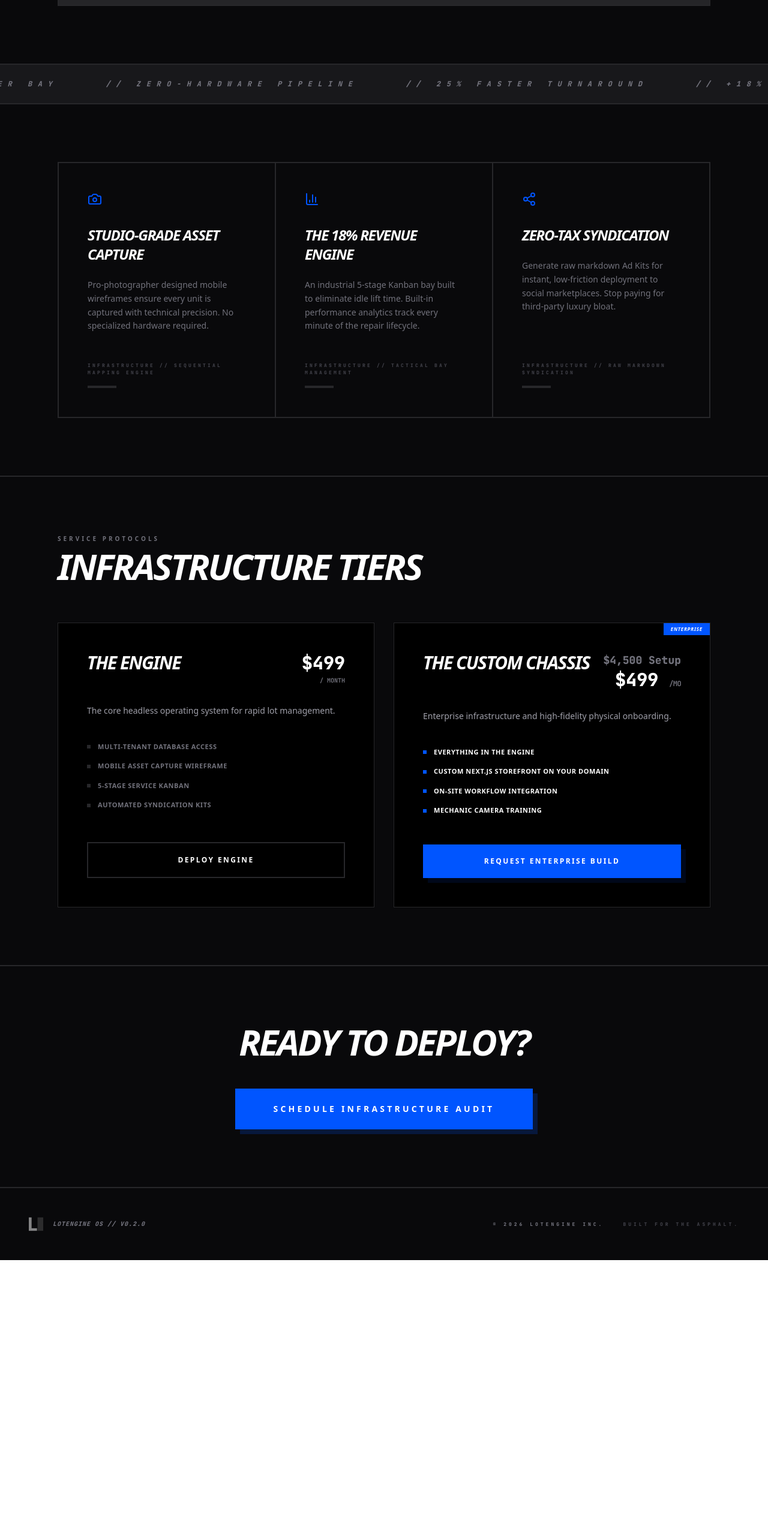
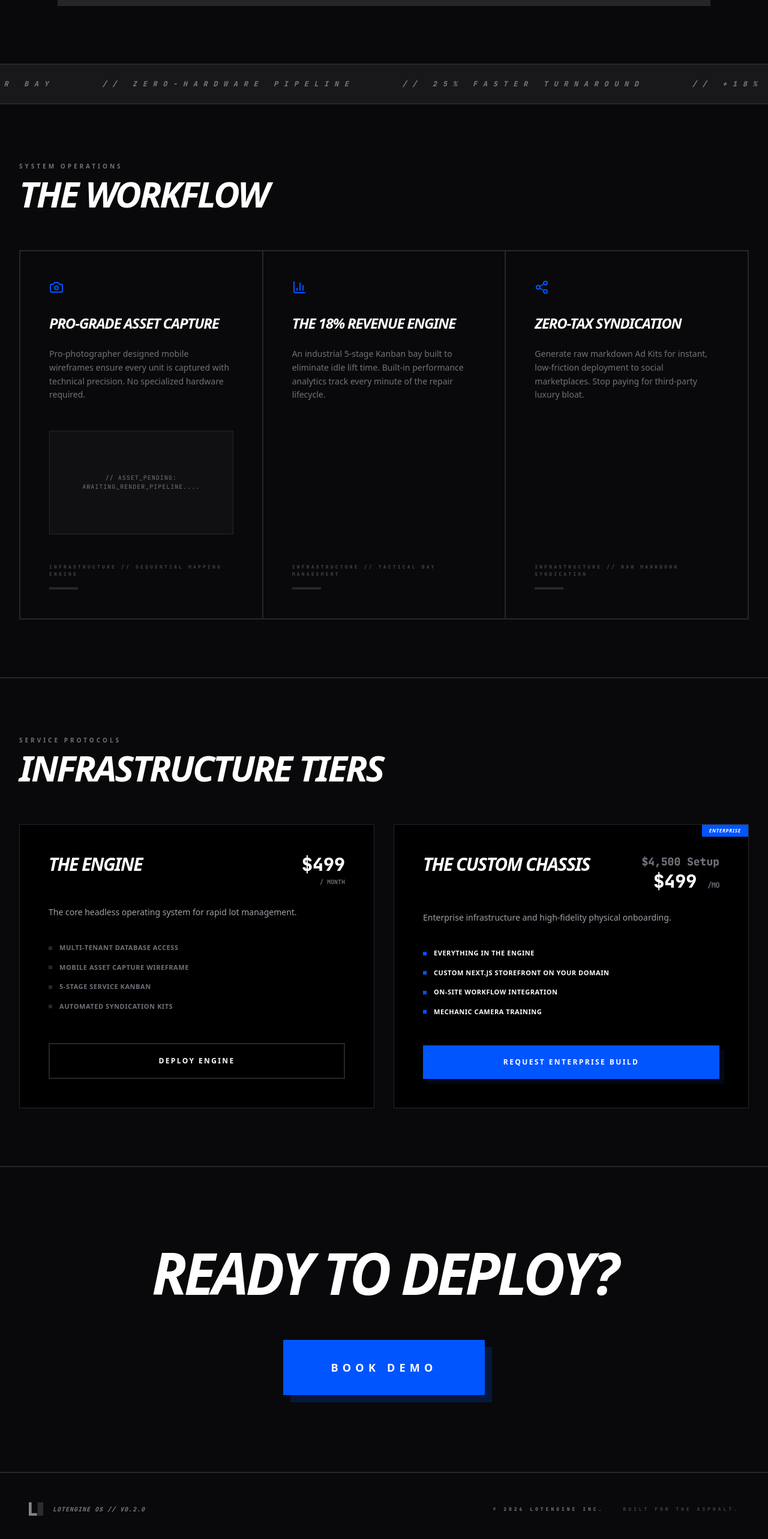
Before and after one commit to benwiththelens/LotEngine, a Next.js app: page / in a window 1280 px wide. Shown: the part 1392-3958 px from the top of the page at 60% size. Before the commit the page ends 3493 px from the top, so only its background shows below. Built offline with nearby package versions, Linux system fonts and the light colour scheme; no server answers; the database is empty; grey boxes are pictures that could not be loaded.

Commit message:
feat(marketing): implement full conversion funnel and smooth scroll navigation

```diff
--- /dev/null
+++ b/app/(marketing)/layout.tsx
@@ -0,0 +1,18 @@
+import type { Metadata } from "next";
+
+export const metadata: Metadata = {
+  title: "LotEngine",
+  description: "The Headless Dealership Operating System.",
+};
+
+export default function MarketingLayout({
+  children,
+}: {
+  children: React.ReactNode;
+}) {
+  return (
+    <div className="scroll-smooth">
+      {children}
+    </div>
+  );
+}
--- a/app/(marketing)/page.tsx
+++ b/app/(marketing)/page.tsx
@@ -16,10 +16,11 @@ export default function MarketingPage() {
 
   const pillars = [
     {
-      title: "Studio-Grade Asset Capture",
+      title: "Pro-Grade Asset Capture",
       description: "Pro-photographer designed mobile wireframes ensure every unit is captured with technical precision. No specialized hardware required.",
       icon: <Camera size={24} className="text-[#0055FF]" />,
-      detail: "Sequential mapping engine"
+      detail: "Sequential mapping engine",
+      hasPreview: true
     },
     {
       title: "The 18% Revenue Engine",
@@ -46,7 +47,7 @@ export default function MarketingPage() {
         <div className="hidden md:flex gap-8 text-[10px] font-bold uppercase tracking-[0.3em] text-zinc-500">
             <a href="#pillars" className="hover:text-white transition-colors">Architecture</a>
             <a href="#demo" className="hover:text-white transition-colors">Operations</a>
-            <a href="#pricing" className="hover:text-white transition-colors">Infrastructure</a>
+            <a href="#infrastructure" className="hover:text-white transition-colors">Infrastructure</a>
         </div>
         <Link
             href="/login"
@@ -131,8 +132,15 @@ export default function MarketingPage() {
         </div>
       </section>
 
-      {/* 3 Pillars Section */}
-      <section id="pillars" className="p-8 md:p-24 max-w-7xl mx-auto">
+      {/* #demo Section (Operations) */}
+      <section id="demo" className="min-h-screen py-24 px-8 max-w-7xl mx-auto">
+        <div className="flex flex-col md:flex-row justify-between items-end mb-16 gap-4">
+          <div>
+            <p className="text-[10px] font-black uppercase tracking-[0.4em] text-zinc-500 mb-2 text-white">System Operations</p>
+            <h2 className="text-4xl md:text-6xl font-black uppercase italic tracking-tighter leading-none text-white">The Workflow</h2>
+          </div>
+        </div>
+
         <div className="grid grid-cols-1 md:grid-cols-3 gap-0 border-t-2 border-l-2 border-zinc-800">
           {pillars.map((pillar, i) => (
             <motion.div
@@ -145,10 +153,17 @@ export default function MarketingPage() {
             >
               <div>
                 <div className="mb-8">{pillar.icon}</div>
-                <h3 className="text-2xl font-black uppercase italic tracking-tighter mb-6">{pillar.title}</h3>
+                <h3 className="text-2xl font-black uppercase italic tracking-tighter mb-6 text-white">{pillar.title}</h3>
                 <p className="text-zinc-500 text-sm font-medium leading-relaxed mb-12">
                   {pillar.description}
                 </p>
+                {pillar.hasPreview && (
+                  <div className="aspect-video bg-zinc-900/50 border border-zinc-800 flex items-center justify-center mb-12">
+                    <p className="font-mono text-[10px] text-zinc-500 uppercase tracking-widest text-center px-4">
+                      // ASSET_PENDING: AWAITING_RENDER_PIPELINE....
+                    </p>
+                  </div>
+                )}
               </div>
               <div className="flex flex-col gap-4">
                 <div className="font-mono text-[8px] font-black uppercase tracking-[0.4em] text-zinc-700">INFRASTRUCTURE // {pillar.detail}</div>
@@ -159,12 +174,12 @@ export default function MarketingPage() {
         </div>
       </section>
 
-      {/* Infrastructure Section (Deployment Tiers) */}
-      <section id="pricing" className="p-8 md:p-24 max-w-7xl mx-auto border-t-2 border-zinc-800">
+      {/* #infrastructure Section (Pricing) */}
+      <section id="infrastructure" className="min-h-screen py-24 px-8 max-w-7xl mx-auto border-t-2 border-zinc-800">
         <div className="flex flex-col md:flex-row justify-between items-end mb-16 gap-4">
           <div>
-            <p className="text-[10px] font-black uppercase tracking-[0.4em] text-zinc-500 mb-2">Service Protocols</p>
-            <h2 className="text-4xl md:text-6xl font-black uppercase italic tracking-tighter leading-none">Infrastructure Tiers</h2>
+            <p className="text-[10px] font-black uppercase tracking-[0.4em] text-zinc-500 mb-2 text-white">Service Protocols</p>
+            <h2 className="text-4xl md:text-6xl font-black uppercase italic tracking-tighter leading-none text-white">Infrastructure Tiers</h2>
           </div>
         </div>
 
@@ -179,7 +194,7 @@ export default function MarketingPage() {
           >
             <div>
               <div className="flex justify-between items-start mb-8">
-                <h3 className="text-3xl font-black uppercase italic tracking-tighter">The Engine</h3>
+                <h3 className="text-3xl font-black uppercase italic tracking-tighter text-white">The Engine</h3>
                 <div className="text-right">
                   <p className="font-mono text-3xl font-black text-white">$499</p>
                   <p className="font-mono text-[10px] font-bold uppercase text-zinc-500 mt-1">/ Month</p>
@@ -187,7 +202,7 @@ export default function MarketingPage() {
               </div>
               <p className="text-zinc-400 text-sm font-medium mb-10 leading-relaxed">The core headless operating system for rapid lot management.</p>
 
-              <ul className="space-y-4 mb-12">
+              <ul className="space-y-4 mb-12 text-white">
                 {["Multi-Tenant Database Access", "Mobile Asset Capture Wireframe", "5-Stage Service Kanban", "Automated Syndication Kits"].map((feat) => (
                   <li key={feat} className="flex gap-3 items-center text-[11px] font-bold uppercase tracking-wider text-zinc-500">
                     <div className="w-1.5 h-1.5 bg-zinc-800" />
@@ -196,7 +211,7 @@ export default function MarketingPage() {
                 ))}
               </ul>
             </div>
-            <button className="w-full bg-transparent border-2 border-zinc-800 text-white py-5 text-xs font-black uppercase tracking-[0.2em] hover:bg-zinc-900 transition-all">
+            <button className="w-full bg-transparent border-2 border-zinc-800 text-white py-5 text-xs font-black uppercase tracking-[0.2em] hover:bg-zinc-900 transition-all text-white">
               Deploy Engine
             </button>
           </motion.div>
@@ -212,15 +227,15 @@ export default function MarketingPage() {
             <div className="absolute top-0 right-0 bg-[#0055FF] text-white text-[8px] font-black uppercase px-3 py-1 tracking-widest italic">Enterprise</div>
             <div>
               <div className="flex justify-between items-start mb-8">
-                <h3 className="text-3xl font-black uppercase italic tracking-tighter">The Custom Chassis</h3>
-                <div className="text-right">
+                <h3 className="text-3xl font-black uppercase italic tracking-tighter text-white">The Custom Chassis</h3>
+                <div className="text-right text-white">
                   <p className="font-mono text-lg font-black text-zinc-500">$4,500 Setup</p>
                   <p className="font-mono text-3xl font-black text-white">$499 <span className="text-xs font-bold text-zinc-500 uppercase tracking-tighter">/mo</span></p>
                 </div>
               </div>
               <p className="text-zinc-400 text-sm font-medium mb-10 leading-relaxed">Enterprise infrastructure and high-fidelity physical onboarding.</p>
 
-              <ul className="space-y-4 mb-12">
+              <ul className="space-y-4 mb-12 text-white">
                 {["Everything in The Engine", "Custom Next.js Storefront on Your Domain", "On-Site Workflow Integration", "Mechanic Camera Training"].map((feat) => (
                   <li key={feat} className="flex gap-3 items-center text-[11px] font-bold uppercase tracking-wider text-white">
                     <div className="w-1.5 h-1.5 bg-[#0055FF]" />
@@ -229,21 +244,28 @@ export default function MarketingPage() {
                 ))}
               </ul>
             </div>
-            <button className="w-full bg-[#0055FF] text-white py-5 text-xs font-black uppercase tracking-[0.2em] hover:brightness-110 transition-all shadow-[8px_8px_0px_0px_rgba(0,85,255,0.1)]">
+            <button className="w-full bg-[#0055FF] text-white py-5 text-xs font-black uppercase tracking-[0.2em] hover:brightness-110 transition-all shadow-[8px_8px_0px_0px_rgba(0,85,255,0.1)] text-white">
               Request Enterprise Build
             </button>
           </motion.div>
         </div>
       </section>
 
-      {/* Industrial Quote / Bottom CTA */}
-      <section className="p-8 md:p-24 text-center border-t-2 border-zinc-800">
-        <h2 className="text-4xl md:text-6xl font-black uppercase italic tracking-tighter mb-12">
-          Ready to Deploy?
-        </h2>
-        <button className="bg-[#0055FF] text-white px-16 py-6 text-sm font-black uppercase tracking-[0.3em] hover:brightness-110 transition-all shadow-[8px_8px_0px_0px_rgba(0,85,255,0.2)]">
-          Schedule Infrastructure Audit
-        </button>
+      {/* Footer CTA Section */}
+      <section className="p-8 md:p-32 text-center border-t-2 border-zinc-800 bg-[#09090b]">
+        <motion.div
+          initial={{ opacity: 0, scale: 0.95 }}
+          whileInView={{ opacity: 1, scale: 1 }}
+          transition={{ duration: 0.5 }}
+          viewport={{ once: true }}
+        >
+          <h2 className="text-5xl md:text-8xl font-black uppercase italic tracking-tighter mb-16 text-white">
+            Ready to Deploy?
+          </h2>
+          <button className="bg-[#0055FF] text-white px-20 py-8 text-lg font-black uppercase tracking-[0.4em] hover:brightness-110 transition-all shadow-[12px_12px_0px_0px_rgba(0,85,255,0.2)] hover:-translate-y-1 active:translate-y-0 text-white">
+            BOOK DEMO
+          </button>
+        </motion.div>
       </section>
 
       {/* Footer */}
--- a/app/layout.tsx
+++ b/app/layout.tsx
@@ -79,7 +79,7 @@ export default async function RootLayout({
   return (
     <html
       lang="en"
-      className={`${geistSans.variable} ${jetBrainsMono.variable} h-full antialiased`}
+      className={`${geistSans.variable} ${jetBrainsMono.variable} h-full antialiased scroll-smooth`}
     >
       <body
         className="min-h-full flex flex-col bg-brand-bg text-gray-900"
```
